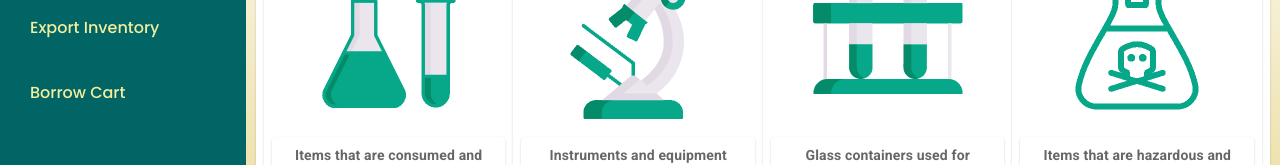
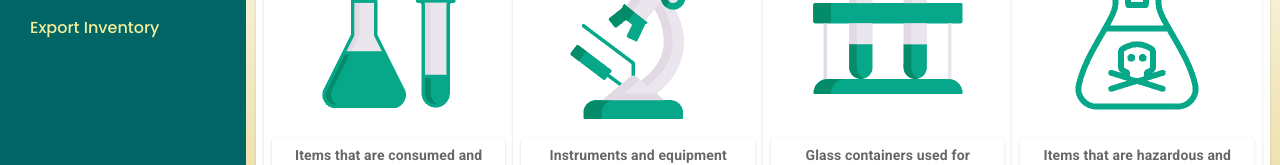
Before and after one commit to MarkJanzenB/cit-lems-frontend, a React (Vite) app: page /inventory in a window 1280 px wide. Shown: the part 242-407 px from the top of the page. Built offline with nearby package versions, Linux system fonts and the light colour scheme; sample sign-in values are in the browser's storage; a web font is replaced by a local one.

Commit message:
ensuring the Borrow Cart page will be only accessible for the role = 1 or science teacher

```diff
--- a/src/components/Routes.jsx
+++ b/src/components/Routes.jsx
@@ -79,7 +79,7 @@ function AppRoutes() {
             <Route path="/borrowhistory/borrowlist" element={<PrivateRoute allowedRoles={[1]}><BorrowList /></PrivateRoute>} />
 
             {/* Borrow Cart Route */}
-            <Route path="/borrowcart" element={<PrivateRoute><BorrowCart /></PrivateRoute>} />
+            <Route path="/borrowcart" element={<PrivateRoute allowedRoles={[1]}><BorrowCart /></PrivateRoute>} />
 
             {/* Settings Routes */}
             <Route path="/editprofile" element={<PrivateRoute><EditProfile /></PrivateRoute>} />
--- a/src/components/Sidebar/Sidebar.jsx
+++ b/src/components/Sidebar/Sidebar.jsx
@@ -93,9 +93,11 @@ export default function Sidebar({ page }) {
                                     onClick={handleExport} style={{display: 'block'}}>Export Inventory
                             </button>
                         )}
-                        <button className={`sidebar-button ${isActive('/borrowcart') ? 'active' : ''}`}
-                                onClick={handleBorrowCart} style={{display: 'block'}}>Borrow Cart
-                        </button>
+                        {userRole === 1 && (
+                            <button className={`sidebar-button ${isActive('/borrowcart') ? 'active' : ''}`}
+                                    onClick={handleBorrowCart} style={{display: 'block'}}>Borrow Cart
+                            </button>
+                        )}
                     </>
                 )}
                 {page === 'report' && (
```
